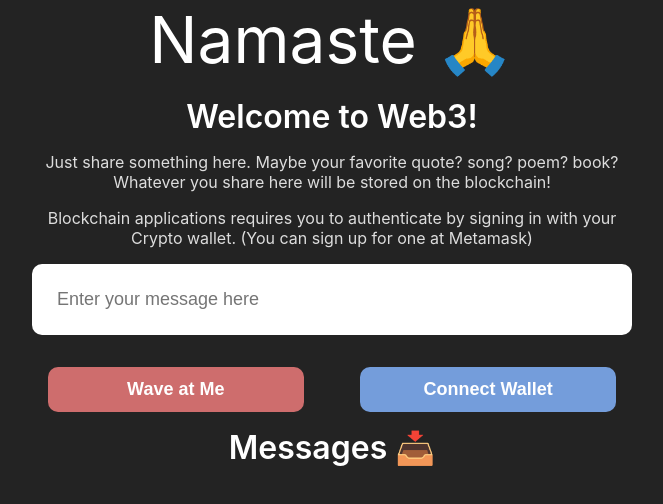
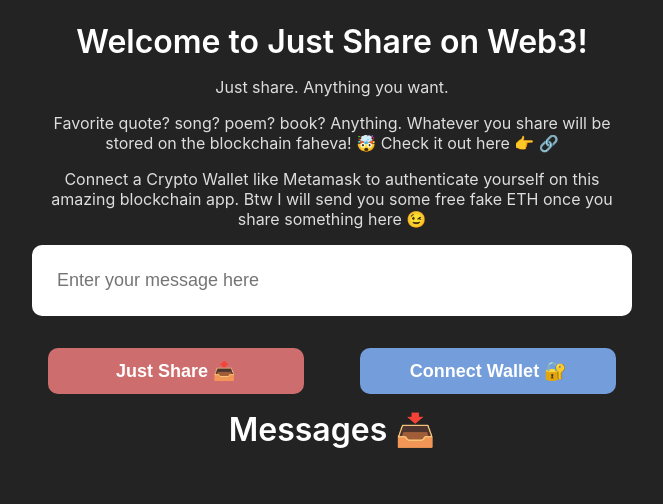
Before and after one commit to tapabratadey/Just-Share, a Next.js app: page / in a window 1280 px wide. Shown: the top 504 px of the page, without its empty margins (308-971 px from the left). Built offline with nearby package versions, Linux system fonts and the light colour scheme.

Commit message:
updated contract code and added some ui fanciness

```diff
--- a/pages/index.js
+++ b/pages/index.js
@@ -9,7 +9,7 @@ import nProgress from 'nprogress';
 export default function Home() {
 	// Just a state variable we use to store our user's public wallet address
 	const [currAccount, setCurrentAccount] = useState('');
-	const contractAddress = '0xA590bF4a167A8D0c159609eaa5b2F1B85eFc5Ca4';
+	const contractAddress = '0x718CD9d4b2D3fDdA153080a8Ca3B5179dC9A207a';
 	const contractABI = ABI.abi;
 	const [countWaves, setCountWaves] = useState(0);
 	const [allWaves, setAllWaves] = useState([]);
@@ -121,7 +121,7 @@ export default function Home() {
 	return (
 		<div className={styles.container}>
 			<Head>
-				<title>Just share</title>
+				<title>Just Share</title>
 				<meta
 					name="description"
 					content="Generated by create next app"
@@ -129,19 +129,25 @@ export default function Home() {
 				<link rel="icon" href="/favicon.ico" />
 			</Head>
 			<div className={styles.dataContainer}>
-				<div className={styles.title}>Namaste 🙏</div>
-				<br />
-				<div className={styles.header}>Welcome to Web3!</div>
+				<div className={styles.header}>
+					Welcome to Just Share on Web3!
+				</div>
+				{/* <br /> */}
+				{/* <div className={styles.header}></div> */}
+
+				<div className={styles.bio}>Just share. Anything you want.</div>
 
 				<div className={styles.bio}>
-					Just share something here. Maybe your favorite quote? song?
-					poem? book? Whatever you share here will be stored on the
-					blockchain!
+					Favorite quote? song? poem? book? Anything. Whatever you
+					share will be stored on the blockchain faheva! 🤯{' '}
+					<a href="https://rinkeby.etherscan.io/address/0x718CD9d4b2D3fDdA153080a8Ca3B5179dC9A207a">
+						Check it out here 👉 🔗
+					</a>
 				</div>
 				<div className={styles.bio}>
-					Blockchain applications requires you to authenticate by
-					signing in with your Crypto wallet. (You can sign up for one
-					at Metamask)
+					Connect a Crypto Wallet like Metamask to authenticate
+					yourself on this amazing blockchain app. Btw I will send you
+					some free fake ETH once you share something here 😉
 				</div>
 				<input
 					className={styles.TextField}
@@ -151,13 +157,13 @@ export default function Home() {
 				<form onSubmit={handleWave}>
 					<div className={styles.grid}>
 						<button className={styles.waveButton} type="submit">
-							Wave at Me
+							Just Share 📤
 						</button>
 						<button
 							className={styles.connectWallet}
 							onClick={connectWallet}
 						>
-							Connect Wallet
+							Connect Wallet 🔐
 						</button>
 					</div>
 				</form>
```
Also changed, not shown: utils/WavePortal.json (+3 -3 lines).
